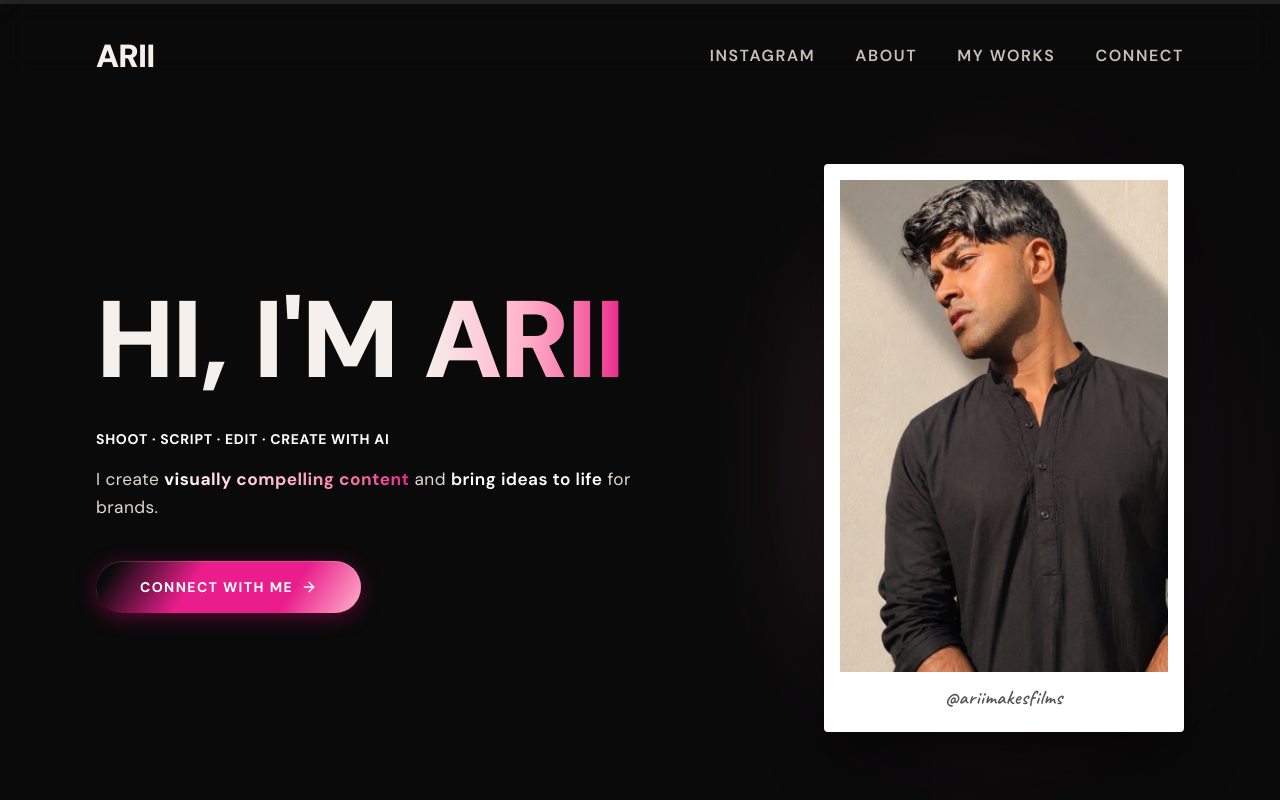
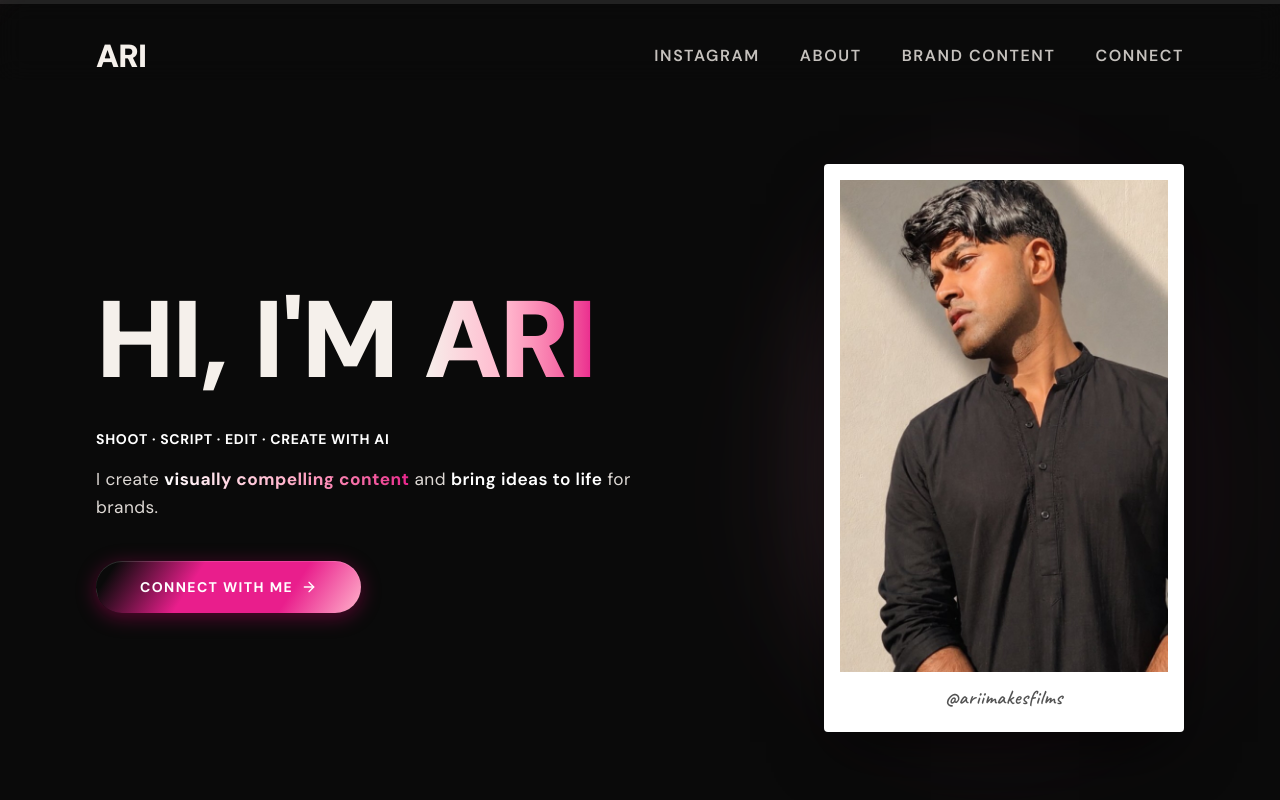
Before and after one commit to evanbose7/kamna-portfolio, a React (Vite) app: page / in a window 1280 px wide. Shown: the top 800 px of the page. Built offline with nearby package versions, Linux system fonts and the light colour scheme; a web font is replaced by a local one.

Commit message:
update-ari-brand-name-brand-content-title-and-wellbeing-essential-oils

```diff
--- a/src/components/BrandCollaborationsSection.jsx
+++ b/src/components/BrandCollaborationsSection.jsx
@@ -74,15 +74,15 @@ export const CATEGORY_CARDS = [
   },
   {
     id: 'wellbeing',
-    title: 'WELL BEING',
-    subtitle: 'MIND & MOVEMENT',
-    description: 'Holistic wellness, movement & mindful living films.',
+    title: 'WELLBEING & ESSENTIAL OILS',
+    subtitle: 'MIND, MOVEMENT & ESSENTIAL OILS',
+    description: 'Holistic wellness, essential oils & mindful living films.',
     icon: Sparkles,
     projects: [
-      { id: 'wb-1', title: 'ELANURA WELLNESS STORY 01', description: 'Ambient visual essay celebrating holistic health, natural beauty, and wellness.', aspectRatio: '9/16', videoUrl: '/assets/wellbeing-1.mp4' },
+      { id: 'wb-1', title: 'ELANURA WELLNESS STORY 01', description: 'Ambient visual essay celebrating holistic health, essential oils, and wellness.', aspectRatio: '9/16', videoUrl: '/assets/wellbeing-1.mp4' },
       { id: 'wb-2', title: 'MINDFUL MOVEMENT REEL 02', description: 'Serene camera work and rhythmic pacing designed for wellness brand engagement.', aspectRatio: '9/16', videoUrl: '/assets/wellbeing-2.mp4' },
       { id: 'wb-3', title: 'HOLISTIC LIFESTYLE FILM 03', description: 'Warm editorial lighting and natural imagery focusing on vitality and balance.', aspectRatio: '9/16', videoUrl: '/assets/wellbeing-3.mp4' },
-      { id: 'wb-4', title: 'ELANURA ESSENCE CAMPAIGN 04', description: 'Mindful visual narrative showcasing organic wellness experiences.', aspectRatio: '9/16', videoUrl: '/assets/wellbeing-4.mp4' },
+      { id: 'wb-4', title: 'ELANURA ESSENCE CAMPAIGN 04', description: 'Mindful visual narrative showcasing organic wellness and essential oils.', aspectRatio: '9/16', videoUrl: '/assets/wellbeing-4.mp4' },
     ],
   },
   {
@@ -232,16 +232,16 @@ export default function BrandCollaborationsSection() {
     },
     {
       id: 'wellbeing',
-      eyebrowLabel: '04 / 05 ✦ MIND & MOVEMENT',
-      title: 'WELL BEING',
-      subhead: 'Holistic wellness, movement & mindful living films.',
+      eyebrowLabel: '04 / 05 ✦ MIND, MOVEMENT & ESSENTIAL OILS',
+      title: 'WELLBEING & ESSENTIAL OILS',
+      subhead: 'Holistic wellness, essential oils & mindful living films.',
       icon: Sparkles,
       accentColor: '#FF9BD2',
       projects: [
-        { id: 'wb-1', numberLabel: '01 / 04', title: 'ELANURA WELLNESS STORY 01', description: 'Ambient visual essay celebrating holistic health, natural beauty, and wellness.', gradientBg: 'from-[#FF9BD2]/40 via-[#1A0A2E] to-[#B388FF]/30', videoUrl: '/assets/wellbeing-1.mp4' },
+        { id: 'wb-1', numberLabel: '01 / 04', title: 'ELANURA WELLNESS STORY 01', description: 'Ambient visual essay celebrating holistic health, essential oils, and wellness.', gradientBg: 'from-[#FF9BD2]/40 via-[#1A0A2E] to-[#B388FF]/30', videoUrl: '/assets/wellbeing-1.mp4' },
         { id: 'wb-2', numberLabel: '02 / 04', title: 'MINDFUL MOVEMENT REEL 02', description: 'Serene camera work and rhythmic pacing designed for wellness brand engagement.', gradientBg: 'from-[#B388FF]/40 via-[#1A0A2E] to-[#FFB6E6]/30', videoUrl: '/assets/wellbeing-2.mp4' },
         { id: 'wb-3', numberLabel: '03 / 04', title: 'HOLISTIC LIFESTYLE FILM 03', description: 'Warm editorial lighting and natural imagery focusing on vitality and balance.', gradientBg: 'from-[#FFB6E6]/40 via-[#1A0A2E] to-[#6D4AFF]/30', videoUrl: '/assets/wellbeing-3.mp4' },
-        { id: 'wb-4', numberLabel: '04 / 04', title: 'ELANURA ESSENCE CAMPAIGN 04', description: 'Mindful visual narrative showcasing organic wellness experiences.', gradientBg: 'from-[#6D4AFF]/40 via-[#1A0A2E] to-[#FF9BD2]/30', videoUrl: '/assets/wellbeing-4.mp4' },
+        { id: 'wb-4', numberLabel: '04 / 04', title: 'ELANURA ESSENCE CAMPAIGN 04', description: 'Mindful visual narrative showcasing organic wellness and essential oils.', gradientBg: 'from-[#6D4AFF]/40 via-[#1A0A2E] to-[#FF9BD2]/30', videoUrl: '/assets/wellbeing-4.mp4' },
       ],
     },
     {
@@ -284,7 +284,7 @@ export default function BrandCollaborationsSection() {
           className="font-black uppercase leading-none tracking-tight text-[#F5F0EB]"
           style={{ fontSize: 'clamp(2.5rem, 10vw, 130px)' }}
         >
-          MY WORKS
+          BRAND CONTENT
         </h2>
         <p className="hidden md:block text-xs uppercase tracking-widest text-[#F5F0EB]/40 mt-3">
           Collaborations · Campaigns · Proven Results
@@ -619,7 +619,7 @@ export default function BrandCollaborationsSection() {
           </div>
         </div>
 
-        {/* CARD 06 — WELL BEING */}
+        {/* CARD 06 — WELLBEING & ESSENTIAL OILS */}
         <div
           onClick={() => handleOpenCategoryCard(CATEGORY_CARDS[5])}
           className="
@@ -632,7 +632,7 @@ export default function BrandCollaborationsSection() {
           <div className="absolute inset-0 z-0">
             <img
               src="/assets/wellbeing_bento_bg.jpg"
-              alt="Well Being Category Background"
+              alt="Wellbeing & Essential Oils Category Background"
               className="w-full h-full object-cover group-hover:scale-105 transition-transform duration-700 opacity-85 group-hover:opacity-100 brightness-110"
             />
             <div className="absolute inset-0 bg-gradient-to-t from-[#12071B]/90 via-[#12071B]/35 to-black/20 z-10" />
@@ -642,7 +642,7 @@ export default function BrandCollaborationsSection() {
             <div className="flex items-center gap-2 px-2.5 py-1 rounded-full bg-black/60 border border-white/20 backdrop-blur-md">
               <Sparkles className="w-3.5 h-3.5 text-[#B388FF]" />
               <span className="text-[10px] font-mono font-bold tracking-widest text-[#FFF7FF] uppercase">
-                MIND & MOVEMENT
+                MIND, MOVEMENT & ESSENTIAL OILS
               </span>
             </div>
             <div className="w-7 h-7 rounded-full bg-white/15 border border-white/25 text-[#FFF7FF] backdrop-blur-md group-hover:bg-[#B388FF] group-hover:text-[#100719] flex items-center justify-center transition-colors">
@@ -652,10 +652,10 @@ export default function BrandCollaborationsSection() {
 
           <div className="relative space-y-0.5 z-30 pt-3">
             <h3 className="font-display font-black text-xl text-[#FFF7FF] tracking-tight uppercase group-hover:text-[#B388FF] transition-colors drop-shadow-md">
-              WELL BEING
+              WELLBEING & ESSENTIAL OILS
             </h3>
             <p className="text-[11px] text-[#FFF7FF]/90 line-clamp-2 drop-shadow-md">
-              Holistic wellness & mindful living films.
+              Holistic wellness, essential oils & mindful living films.
             </p>
           </div>
         </div>
--- a/src/components/Footer.jsx
+++ b/src/components/Footer.jsx
@@ -12,7 +12,7 @@ export default function Footer() {
               href="#"
               className="font-black uppercase tracking-tight text-[#F5F0EB]/90 hover:text-[#E91E8C] transition-colors text-[clamp(1.5rem,4vw,2.5rem)]"
             >
-              ARII
+              ARI
             </a>
             <p className="max-w-xs font-light text-[#F5F0EB]/40 leading-relaxed text-[clamp(0.8rem,1.3vw,0.95rem)]">
               Visuals & Storytelling. Bringing ideas to life through high quality content.
@@ -23,10 +23,10 @@ export default function Footer() {
             <p className="text-xs uppercase tracking-widest text-[#F5F0EB]/30 mb-1 font-bold">
               Navigate
             </p>
-            {['Instagram', 'About', 'MY WORKS'].map((item) => (
+            {['Instagram', 'About', 'BRAND CONTENT'].map((item) => (
               <a
                 key={item}
-                href={item === 'MY WORKS' ? '#works' : `#${item.toLowerCase() === 'instagram' ? 'insta' : item.toLowerCase()}`}
+                href={item === 'BRAND CONTENT' ? '#works' : `#${item.toLowerCase() === 'instagram' ? 'insta' : item.toLowerCase()}`}
                 className="group relative inline-flex w-fit items-center text-xs font-semibold uppercase tracking-widest text-[#F5F0EB]/60 hover:text-[#F5F0EB] transition-colors"
               >
                 {item}
@@ -66,7 +66,7 @@ export default function Footer() {
 
       <div className="border-t border-[#F5F0EB]/5 px-5 py-6 sm:px-8 md:px-10">
         <p className="text-center font-light text-[#F5F0EB]/30 uppercase tracking-widest text-[clamp(0.6rem,1vw,0.75rem)]">
-          © {new Date().getFullYear()} ARII. All rights reserved.
+          © {new Date().getFullYear()} ARI. All rights reserved.
         </p>
       </div>
     </footer>
--- a/src/components/Hero.jsx
+++ b/src/components/Hero.jsx
@@ -99,7 +99,7 @@ export default function Hero({ onOpenConnectModal }) {
               <span className="inline-block mr-[0.25em]">Hi,</span>
               <span className="inline-block mr-[0.25em]">I'm</span>
               <span className="inline-block bg-gradient-to-r from-[#F5F0EB] via-[#FFB3CB] to-[#E91E8C] bg-clip-text text-transparent">
-                ARII
+                ARI
               </span>
             </h1>
           </div>
--- a/src/components/Navbar.jsx
+++ b/src/components/Navbar.jsx
@@ -7,7 +7,7 @@ export default function Navbar({ onOpenConnectModal }) {
   const navLinks = [
     { name: 'Instagram', href: '#insta' },
     { name: 'About', href: '#about' },
-    { name: 'MY WORKS', href: '#works' },
+    { name: 'BRAND CONTENT', href: '#works' },
     { name: 'Connect', action: 'connectModal' },
   ];
 
@@ -17,7 +17,7 @@ export default function Navbar({ onOpenConnectModal }) {
         href="#"
         className="font-black uppercase tracking-tight text-[#F5F0EB] hover:text-[#E91E8C] transition-colors duration-200 text-[clamp(1.2rem,2.8vw,2rem)]"
       >
-        ARII
+        ARI
       </a>
 
       {/* Desktop Links */}
--- a/src/components/SplashLoader.jsx
+++ b/src/components/SplashLoader.jsx
@@ -33,7 +33,7 @@ export default function SplashLoader() {
           className="font-semibold tracking-wider text-transparent bg-clip-text bg-gradient-to-r from-[#F5F0EB] via-[#FFB3CB] to-[#E91E8C] text-[clamp(6rem,24vw,14rem)] drop-shadow-[0_0_40px_rgba(233,30,140,0.7)] select-none animate-pulse leading-none py-4"
           style={{ fontFamily: "'Alex Brush', 'Great Vibes', 'Allura', 'Sacramento', cursive" }}
         >
-          Arii
+          Ari
         </span>
       </div>
     </div>
```
Also changed, not shown: index.html (+3 -3 lines).
